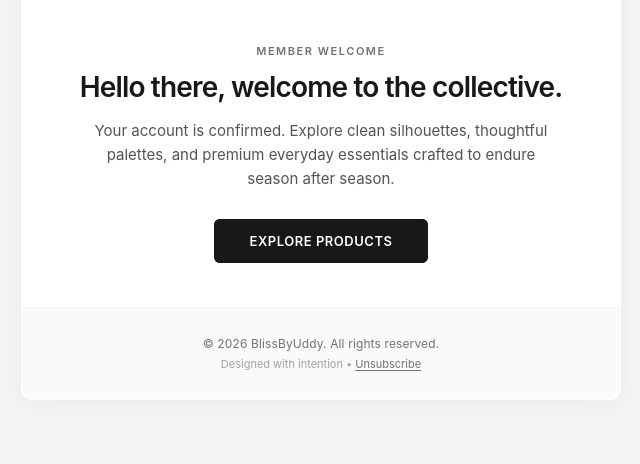
After one commit to amorgrace/ecommerce-v2, a Django app: template templates/emails/welcome.html in a window 1280 px wide. The commit adds this page. Shown: the part 548-1012 px from the top of the page, without its empty margins (331-971 px from the left). Run offline with Django 4.2, Linux system fonts and the light colour scheme; the template is opened without the code that fills it, so the values that code supplies are empty.

Commit message:
welcome email

```diff
--- /dev/null
+++ b/templates/emails/welcome.html
@@ -0,0 +1,251 @@
+<!DOCTYPE html>
+<html lang="en">
+<head>
+  <meta charset="UTF-8">
+  <meta name="viewport" content="width=device-width, initial-scale=1.0">
+  <title>Welcome to BlissByUddy</title>
+  <style>
+    /* Reset & Base */
+    body {
+      margin: 0;
+      padding: 0;
+      background-color: #f4f4f5;
+      font-family: -apple-system, BlinkMacSystemFont, 'Segoe UI', Roboto, 'Helvetica Neue', Arial, sans-serif;
+      color: #18181b;
+      -webkit-font-smoothing: antialiased;
+    }
+    table {
+      border-spacing: 0;
+      border-collapse: collapse;
+      mso-table-lspace: 0pt;
+      mso-table-rspace: 0pt;
+    }
+    td {
+      padding: 0;
+    }
+    img {
+      border: 0;
+      display: block;
+      max-width: 100%;
+      height: auto;
+    }
+    a {
+      text-decoration: none;
+      color: inherit;
+    }
+
+    /* Container */
+    .wrapper {
+      width: 100%;
+      table-layout: fixed;
+      background-color: #f4f4f5;
+      padding: 40px 12px 64px;
+    }
+    .main-table {
+      width: 100%;
+      max-width: 600px;
+      margin: 0 auto;
+      background-color: #ffffff;
+      border: 1px solid #e4e4e7;
+      border-radius: 12px;
+      overflow: hidden;
+      box-shadow: 0 4px 20px rgba(0, 0, 0, 0.04);
+    }
+
+    /* Top Announcement Bar */
+    .perk-bar {
+      background-color: #18181b;
+      color: #fafafa;
+      text-align: center;
+      padding: 10px 16px;
+      font-size: 11px;
+      font-weight: 500;
+      letter-spacing: 0.12em;
+      text-transform: uppercase;
+    }
+
+    /* Header */
+    .header {
+      padding: 28px 24px;
+      text-align: center;
+      background-color: #ffffff;
+      border-bottom: 1px solid #f4f4f5;
+    }
+    .logo {
+      font-size: 18px;
+      font-weight: 700;
+      color: #18181b;
+      letter-spacing: 0.18em;
+      text-transform: uppercase;
+      display: inline-block;
+    }
+
+    /* Hero Image */
+    .hero-container {
+      width: 100%;
+      background-color: #ececec;
+    }
+    .hero-img {
+      width: 100%;
+      height: auto;
+      max-height: 380px;
+      object-fit: cover;
+    }
+
+    /* Intro Body */
+    .body-content {
+      padding: 40px 36px 36px;
+      text-align: center;
+    }
+    .welcome-tag {
+      display: inline-block;
+      font-size: 11px;
+      font-weight: 600;
+      text-transform: uppercase;
+      letter-spacing: 0.14em;
+      color: #71717a;
+      margin-bottom: 12px;
+    }
+    .headline {
+      font-size: 28px;
+      font-weight: 600;
+      letter-spacing: -0.03em;
+      color: #18181b;
+      line-height: 1.25;
+      margin: 0 0 14px;
+    }
+    .subhead {
+      font-size: 15px;
+      line-height: 1.6;
+      color: #52525b;
+      margin: 0 auto 28px;
+      max-width: 460px;
+    }
+
+    /* Center Button */
+    .btn-center-container {
+      margin: 0 auto 8px;
+      text-align: center;
+    }
+    .btn-primary {
+      display: inline-block;
+      background-color: #18181b;
+      color: #ffffff !important;
+      font-size: 13px;
+      font-weight: 600;
+      letter-spacing: 0.04em;
+      text-transform: uppercase;
+      padding: 14px 36px;
+      border-radius: 6px;
+      text-decoration: none;
+    }
+
+    /* Minimal Footer */
+    .footer {
+      border-top: 1px solid #f4f4f5;
+      padding: 28px 32px;
+      text-align: center;
+      background-color: #fafafa;
+    }
+    .footer-copy {
+      color: #71717a;
+      font-size: 12px;
+      margin: 0 0 6px;
+      letter-spacing: 0.01em;
+    }
+    .footer-sub {
+      color: #a1a1aa;
+      font-size: 11px;
+      margin: 0;
+    }
+    .footer-sub a {
+      color: #71717a;
+      text-decoration: underline;
+      text-underline-offset: 2px;
+    }
+
+    @media screen and (max-width: 599px) {
+      .body-content { padding: 32px 20px 28px !important; }
+      .headline { font-size: 24px !important; }
+      .subhead { font-size: 14px !important; margin-bottom: 24px !important; }
+      .btn-primary { padding: 13px 28px !important; width: 80% !important; box-sizing: border-box !important; }
+    }
+  </style>
+</head>
+<body>
+  <div class="wrapper">
+    <table class="main-table" role="presentation" align="center">
+      <!-- PERK BAR -->
+      <tr>
+        <td class="perk-bar">
+          Welcome Perk: Complimentary Shipping On Your First Order &bull; Code: BLISSWELCOME
+        </td>
+      </tr>
+
+      <!-- BRAND HEADER -->
+      <tr>
+        <td class="header">
+          <a href="{{ explore_url|default:'https://blissbyuddy.com' }}" class="logo">
+            BlissByUddy
+          </a>
+        </td>
+      </tr>
+
+      <!-- HERO BANNER IMAGE -->
+      <tr>
+        <td class="hero-container">
+          <a href="{{ explore_url|default:'https://blissbyuddy.com/products' }}">
+            <img
+              class="hero-img"
+              src="https://images.unsplash.com/photo-1490481651871-ab68de25d43d?auto=format&fit=crop&w=1200&q=80"
+              alt="BlissByUddy Curated Collection"
+              width="600"
+            >
+          </a>
+        </td>
+      </tr>
+
+      <!-- INTRO COPY & CENTER BUTTON -->
+      <tr>
+        <td class="body-content">
+          <span class="welcome-tag">Member Welcome</span>
+          <h1 class="headline">Hello {{ username|default:"there" }}, welcome to the collective.</h1>
+          <p class="subhead">
+            Your account is confirmed. Explore clean silhouettes, thoughtful palettes, and premium everyday essentials crafted to endure season after season.
+          </p>
+
+          <!-- CENTER BUTTON [ Explore Products ] -->
+          <table role="presentation" width="100%" cellspacing="0" cellpadding="0" border="0" class="btn-center-container">
+            <tr>
+              <td align="center">
+                <table role="presentation" cellspacing="0" cellpadding="0" border="0">
+                  <tr>
+                    <td align="center" style="border-radius: 6px; background-color: #18181b;">
+                      <a href="{{ explore_url|default:'https://blissbyuddy.com/products' }}" class="btn-primary" target="_blank">
+                        Explore Products
+                      </a>
+                    </td>
+                  </tr>
+                </table>
+              </td>
+            </tr>
+          </table>
+        </td>
+      </tr>
+
+      <!-- FOOTER -->
+      <tr>
+        <td class="footer">
+          <p class="footer-copy">
+            &copy; 2026 BlissByUddy. All rights reserved.
+          </p>
+          <p class="footer-sub">
+            Designed with intention &bull;
+            <a href="https://blissbyuddy.com/unsubscribe" target="_blank">Unsubscribe</a>
+          </p>
+        </td>
+      </tr>
+    </table>
+  </div>
+</body>
+</html>
```
Also changed, not shown: authenticator/services.py (+34 -2 lines), templates/index.html (+12 -11 lines).
